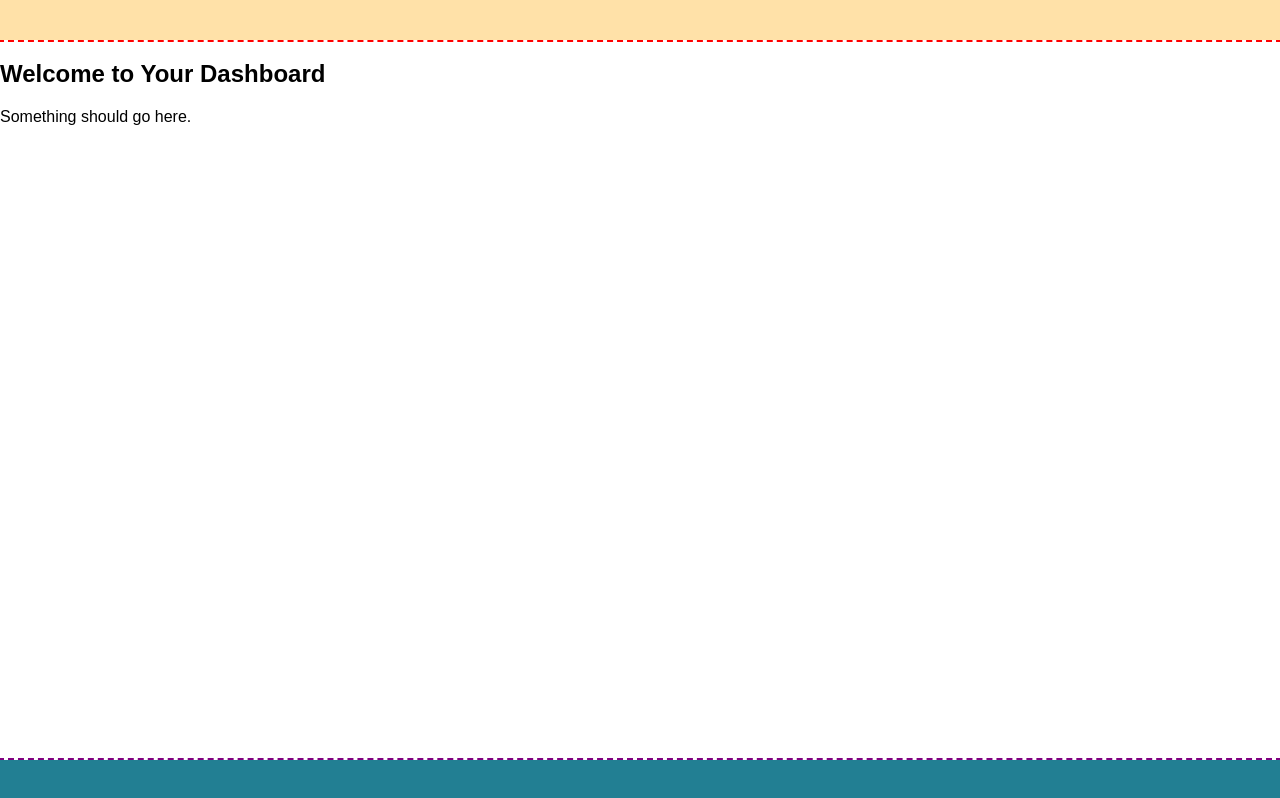
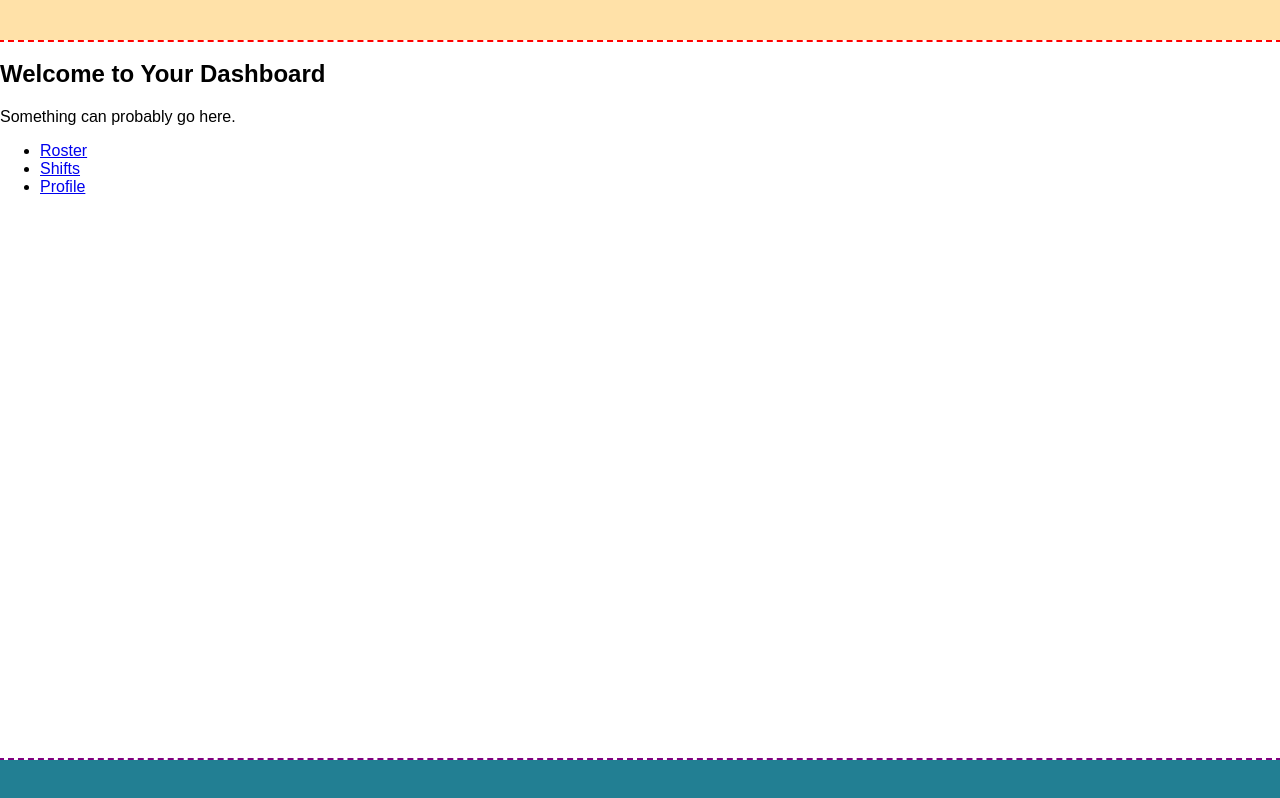
Before and after one commit to TheLateArrivals/Liam_Kung_T3A2_RosterTrack_Frontend, a React (Create React App) app: page /dashboard in a window 1280 px wide. Built offline with nearby package versions, Linux system fonts and the light colour scheme; no server answers.

Commit message:
user profile page
user profile page added

```diff
--- a/src/components/App.js
+++ b/src/components/App.js
@@ -4,6 +4,7 @@ import { BrowserRouter as Router, Routes, Route, Link, Navigate } from 'react-ro
 import Register from './Register';
 import Login from './Login';
 import Dashboard from '../pages/Dashboard'; // Import the Dashboard component
+import Profile from '../pages/Profile'; // Import the Profile component
 import logo from '../docs/logo.png';
 
 function App() {
@@ -47,8 +48,8 @@ function App() {
             </div>
           }/>
           <Route path="/login" element={<Login handleLogin={handleLogin} />} />
-          {/* Update the route to refer to the Dashboard */}
           <Route path="/dashboard" element={<Dashboard />} />
+          <Route path="/profile" element={<Profile />} />
         </Routes>
         <footer className="footer">
           {/* Footer content goes here */}
--- a/src/pages/Dashboard.js
+++ b/src/pages/Dashboard.js
@@ -1,10 +1,24 @@
 import React from 'react';
+import { Link } from 'react-router-dom';
 
 function Dashboard() {
   return (
     <div className="dashboard">
       <h2>Welcome to Your Dashboard</h2>
-      <p>Something should go here.</p>
+      <p>Something can probably go here.</p>
+      <nav>
+        <ul>
+          <li>
+            <Link to="/dashboard/roster">Roster</Link>
+          </li>
+          <li>
+            <Link to="/dashboard/shifts">Shifts</Link>
+          </li>
+          <li>
+            <Link to="/profile">Profile</Link>
+          </li>
+        </ul>
+      </nav>
     </div>
   );
 }
--- /dev/null
+++ b/src/pages/Profile.js
@@ -0,0 +1,53 @@
+import React, { useState, useEffect } from 'react';
+
+function Profile() {
+  const [profileData, setProfileData] = useState(null);
+
+  useEffect(() => {
+    // Function to fetch user/staff details from the backend
+    const fetchProfileData = async () => {
+      try {
+        // GET request to the backend endpoint
+        const response = await fetch('/api/users/profile', {
+          method: 'GET',
+          headers: {
+            // authentication headers (JWT)
+
+          },
+        });
+
+        if (!response.ok) {
+          // Handle error cases
+          throw new Error('Failed to fetch profile data');
+        }
+
+
+        const data = await response.json();
+        setProfileData(data);
+      } catch (error) {
+        console.error(error);
+      }
+    };
+
+    // Call the fetchProfileData function to initiate the API request
+    fetchProfileData();
+  }, []);
+
+  return (
+    <div className="profile">
+      <h2>Profile</h2>
+      {profileData ? (
+        <div>
+
+          <p>Name: {profileData.name}</p>
+          <p>Email: {profileData.email}</p>
+
+        </div>
+      ) : (
+        <p>Loading profile data...</p>
+      )}
+    </div>
+  );
+}
+
+export default Profile;
```
